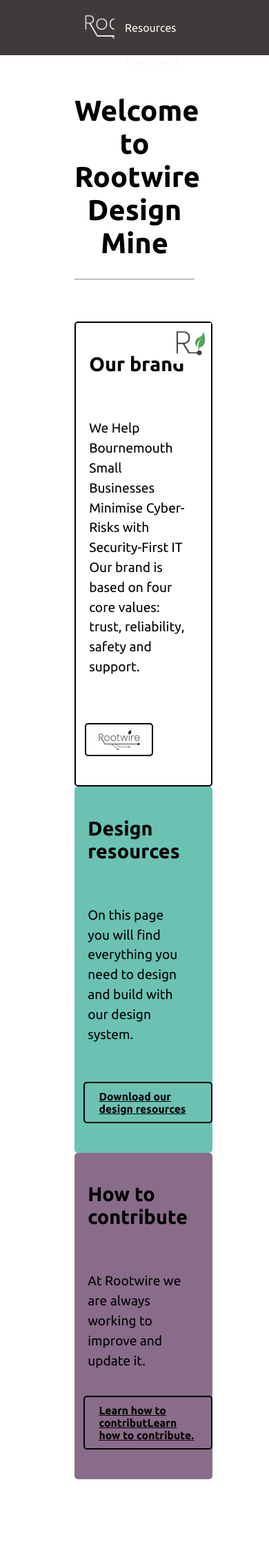
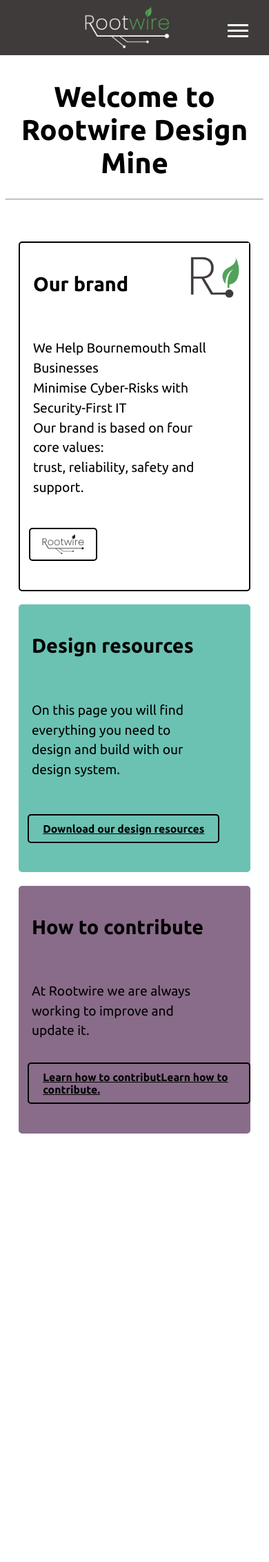
Before and after one commit to Aidenwebb/design.rootwire.co.uk, a Flask app: page / in a window 390 px wide. Shown: the top 2264 px of the page at 69% size. After the commit the page ends 1643 px from the top, so only its background shows below. Run offline with Flask 3, Linux system fonts and the light colour scheme.

Commit message:
Adjusted home page site so its viewable on all sizes

```diff
--- a/static/style.css
+++ b/static/style.css
@@ -2,9 +2,16 @@
 
 body {
     font-family: "Ubuntu", sans-serif;
-    padding: 100px;
+    padding: 5em;
     cursor: default;
   }
+  @media (max-width: 1000px) {
+    body {
+      padding: 0;
+      padding-top: 5em;
+    }
+  }
+
   h1{
     text-align: center;
   }
@@ -45,6 +52,42 @@
   .navbar li{
     float: left;
   }
+  .navbar .center.show {
+    display: none;
+  }
+
+  .navbar .center.show {
+    position: absolute;
+    top: 80px; /* Adjust top position as needed */
+    right: 0;
+    background-color: #333; /* Adjust background color as needed */
+    padding: 10px;
+    list-style-type: none;
+  }
+
+  .hamburger-menu {
+    display: none;
+    cursor: pointer;
+    padding: 10px;
+    position: absolute;
+    top: 20px;
+    right: 20px;
+  }
+  .hamburger-menu .line {
+    width: 30px;
+    height: 3px;
+    background-color: #fff;
+    margin: 5px 0;
+}
+
+  @media (max-width: 750px) {
+    .navbar .center {
+      display: none;
+    }
+    .hamburger-menu {
+      display: block;
+    }
+  }
 
   main {
     display: flex;
@@ -54,10 +97,11 @@
     min-height: 80vh;
   }
 
-  .body {
+  /* .body {
     width: 960px;
     margin: auto;
-  }
+  } */
+
 
   /* index.html */
 
@@ -69,13 +113,12 @@
     position: relative;
     padding-bottom: 100px;
     padding-top: 50px;
-    justify-content: space-around;
+    justify-content: space-between;
     flex-wrap: wrap;
   }
 
   .container {
     flex: 1;
-    max-width: 30%;
     display: flex;
     background-color: rgb(255, 255, 255);
     border: 2px solid black;
@@ -83,9 +126,20 @@
     position: relative;
     padding-bottom: 100px;
     min-width: 200px;
-    margin: 0 auto;
+    margin: 0 10px;
     box-sizing: border-box;
     font-size: 1.2em;
+  }
+  @media (max-width: 1200px) {
+    .container-row {
+      flex-direction: column;
+      align-items: center;
+    }
+    .container{
+      padding-bottom: 2em;
+      margin-bottom: 1em;
+      width: 90%;
+    }
   }
   .cont2 {
     background-color: #6BC2B3;
@@ -96,15 +150,19 @@
     border: none;
   }
 
+
+
   .content {
     padding-left: 1em;
     padding-top: 1em;
+    padding-right: 1em;
   }
 
   .paragraph {
     line-height: 1.5;
     padding-right: 2em;
     padding-top: 2em;
+    padding-bottom: 2em;
     margin-bottom: 3em;
   }
 
@@ -157,7 +215,6 @@
     display: flex;
     justify-content: center;
     align-items: center;
-
   }
 
   .btn2{
--- a/templates/base.html
+++ b/templates/base.html
@@ -11,7 +11,7 @@
       <title>Rootwire Design</title>
     </head>
     <body>
-      <nav class="navbar">
+      <nav class="navbar" id="navbar">
         <ul class="left">
           <li class="home"><a href="{{ url_for('get_index') }}">
             <img src="../static/logo/TransBg-Two-colour-full-logo-wht-text-mdpi.png">
@@ -24,7 +24,25 @@
           <li> <a href="">Contribute</a></li>
         </ul>
       </nav>
+
+      <div class="hamburger-menu" id="hamburger-menu">
+        <div class="line"></div>
+        <div class="line"></div>
+        <div class="line"></div>
+      </div>
       {% block content %}
       {% endblock %}
+
+      <!-- <script>
+        document.addEventListener('DOMContentLoaded', function () {
+        const hamburgerMenu = document.getElementById('hamburger-menu');
+        const centerMenu = document.querySelector('.navbar .center');
+
+        hamburgerMenu.addEventListener('click', () => {
+          centerMenu.classList.toggle('show');
+            });
+        });
+        </script> -->
+
         </body>
         </html>
```
